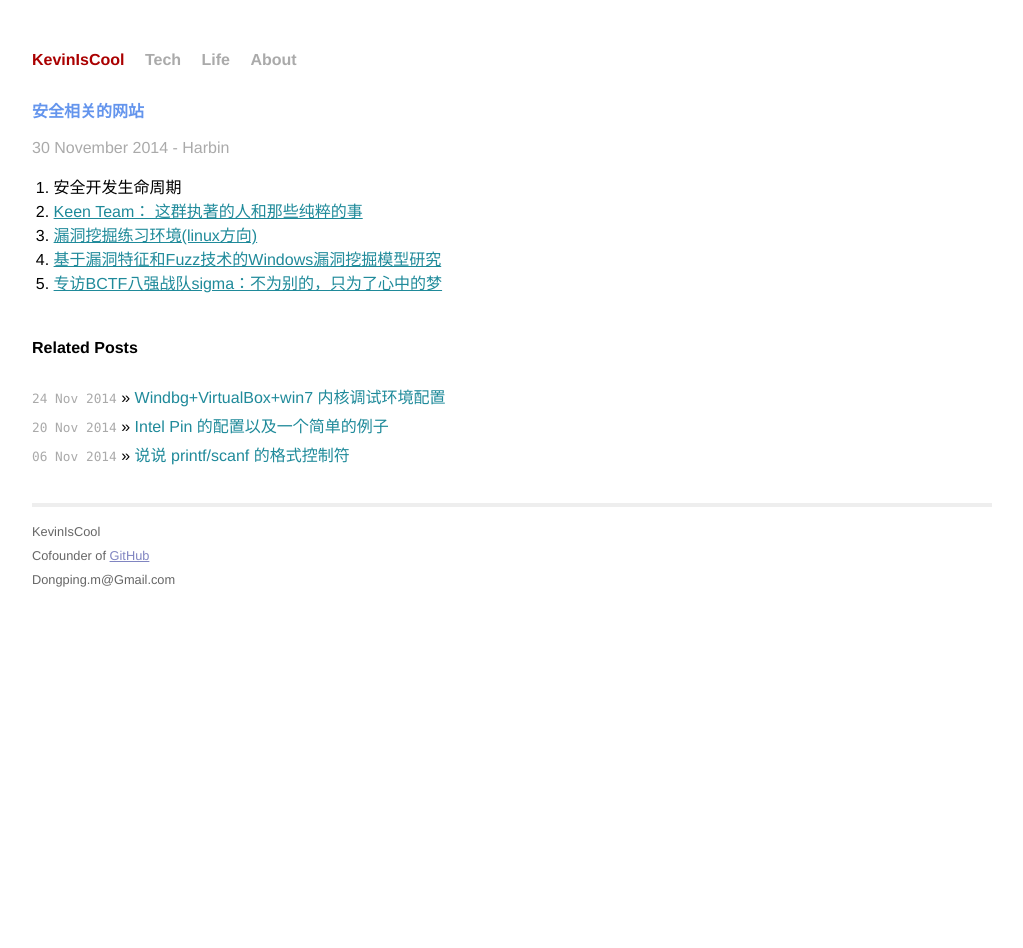
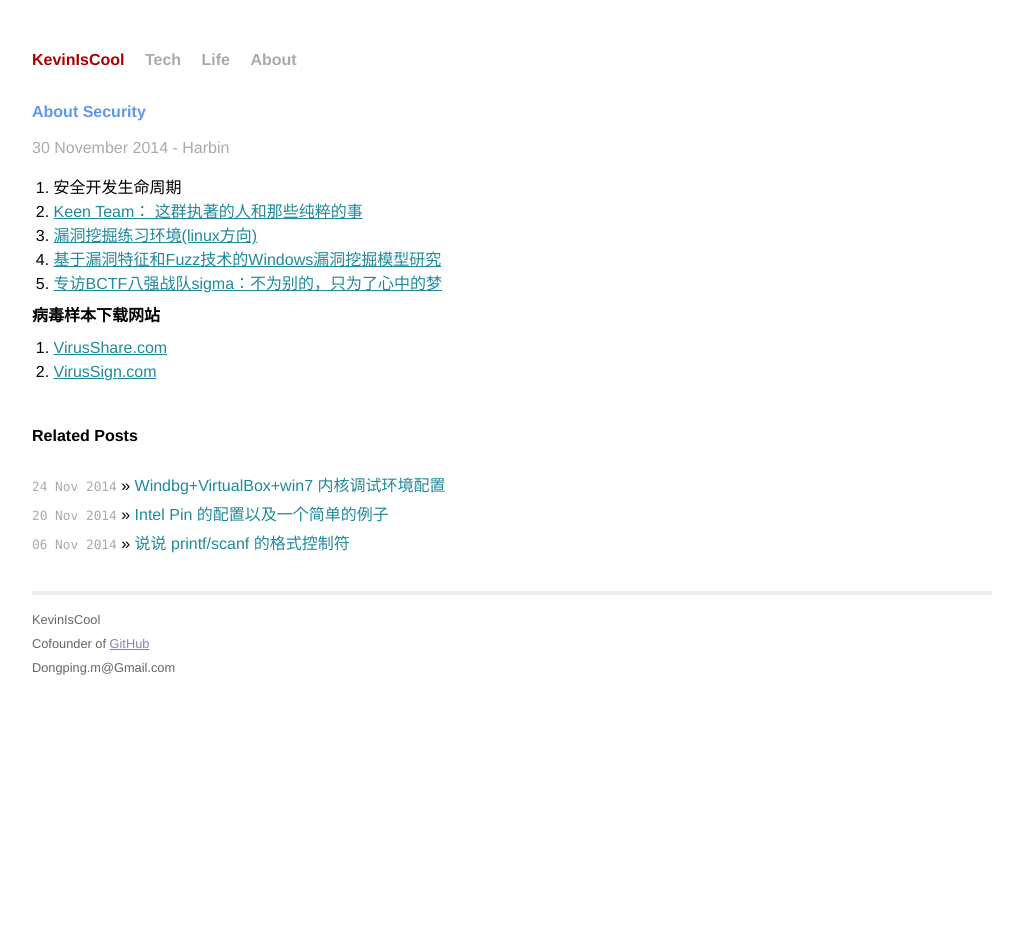
Before and after one commit to ll0KT/KevinIsCool.github.io, a Jekyll site: the page built from _posts/study/2014-11-30-Security.md, in a window 1280 px wide. Shown: the whole page, without its empty margins (128-1151 px from the left). Built offline with Jekyll 4.4.1, drawn with Linux system fonts in a browser that asks for light colours; Markdown is read by kramdown in place of the engine named in the settings.

Commit message:
20141129

```diff
--- a/_posts/study/2014-11-30-Security.md
+++ b/_posts/study/2014-11-30-Security.md
@@ -1,6 +1,6 @@
 ---
 layout: post
-title: 安全相关的网站
+title: About Security
 category: tech
 ---
 
@@ -12,3 +12,8 @@ category: tech
 3. [漏洞挖掘练习环境(linux方向)](http://www.freebuf.com/tools/5390.html)
 4. [基于漏洞特征和Fuzz技术的Windows漏洞挖掘模型研究](http://www.cnki.com.cn/Article/CJFDTotal-XXAQ200905023.htm)
 5. [专访BCTF八强战队sigma：不为别的，只为了心中的梦](http://www.freebuf.com/news/special/28581.html)
+
+
+####病毒样本下载网站
+1. [VirusShare.com](http://virusshare.com/)
+2. [VirusSign.com](http://virussign.com/downloads.html)
```
Also changed, not shown: 2 other files.
